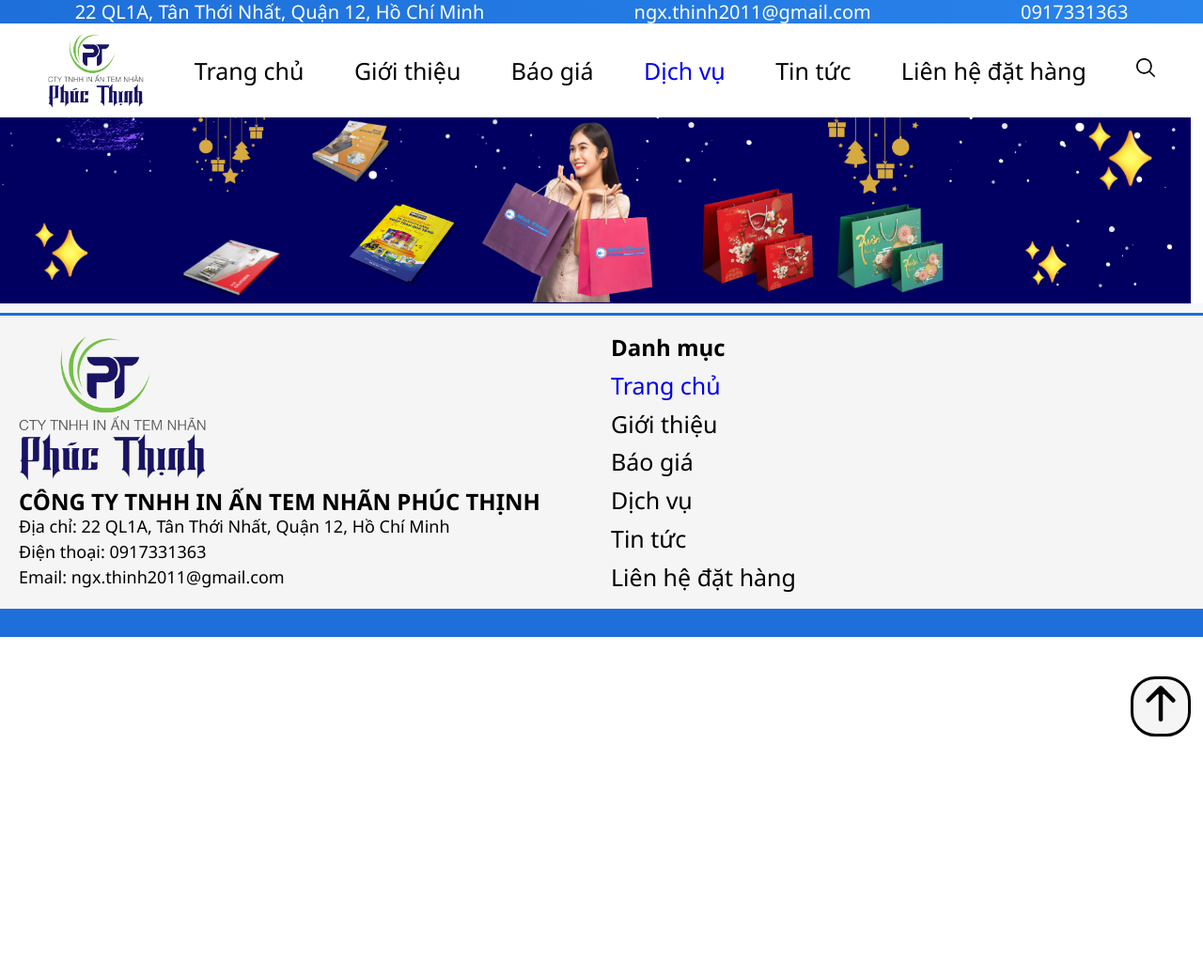
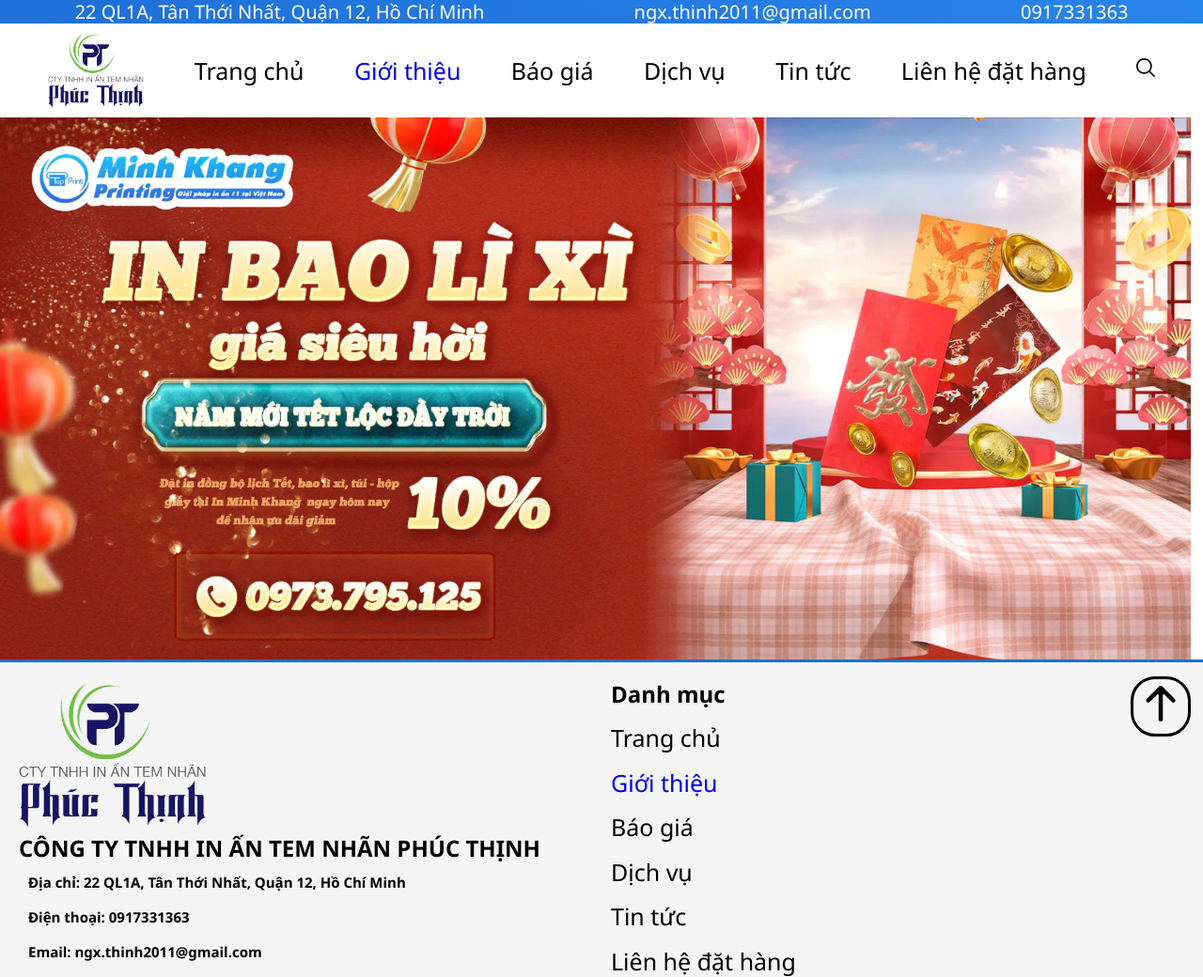
Before and after one commit to nguyenquocthaihao2022-dev/In-An-Phuc-Thinh, a plain HTML site: page gioi_thieu.html in a window 1280 px wide. Shown: the top 1040 px of the page at 94% size. Before the commit the page ends 800 px from the top, so only its background shows below. Drawn offline with Linux system fonts and the light colour scheme.

Commit message:
lưu tên và số điện thoại lên localstorage khi liên hệ, sửa lỗi hiển thị nhỏ, thêm trang giới thiệu

```diff
--- a/Scripts/lien_he_dat_hang.js
+++ b/Scripts/lien_he_dat_hang.js
@@ -3,8 +3,9 @@
     document.getElementById("name_input").value = JSON.parse(localStorage.getItem("name"));
     document.getElementById("phone_number_input").value = JSON.parse(localStorage.getItem("phone_number"));
 }
-contact.addEventListener("submit", function(event) {
+contact.addEventListener("click", function(event) {
     event.preventDefault();
+    console.log("yes")
     let name = document.getElementById("name_input").value;
     let phone_number = document.getElementById("phone_number_input").value;
     localStorage.setItem("name", JSON.stringify(name));
--- a/dich_vu.html
+++ b/gioi_thieu.html
@@ -5,7 +5,7 @@
     <meta charset="UTF-8">
     <meta name="viewport" content="width=device-width, initial-scale=1.0">
     <link rel="stylesheet" href="styles/giao_dien_chung.css">
-    <link rel="stylesheet" href="styles/bao_gia_dich_vu_tin_tuc.css">
+    <link rel="stylesheet" href="styles/main_style.css">
     <title>Document</title>
 </head>
 
@@ -20,18 +20,14 @@
     <nav>
         <img src="Assets/icons/Logo Phuc Thinh.png" alt="" class="logo">
         <a href="index.html" class="nav_btn">Trang chủ</a>
-        <a href="gioi_thieu.html" class="nav_btn">Giới thiệu</a>
+        <a href="gioi_thieu.html" class="nav_btn" id="cur_site">Giới thiệu</a>
         <a href="bao_gia.html" class="nav_btn">Báo giá</a>
-        <a href="dich_vu.html" class="nav_btn" id="cur_site">Dịch vụ</a>
+        <a href="dich_vu.html" class="nav_btn">Dịch vụ</a>
         <a href="tin_tuc.html" class="nav_btn">Tin tức</a>
         <a href="lien_he_dat_hang.html" class="nav_btn">Liên hệ đặt hàng</a>
         <a href="" class="search_btn"><img src="Assets/images/search.png" alt=""></a>
     </nav>
-    <img style="width: 99vw;" src="Assets/images/banner/124.png" alt="">
-    <div class="main_content">
-        <div class="content_box">
-        </div>
-    </div>
+    <img style="width: 99vw;" src="Assets/images/banner/banner-in-bao-li-xi-tet.webp" alt="">
     <footer>
         <div class="thong_tin">
             <img src="Assets/icons/Logo Phuc Thinh.png" alt="" style="width: 200px;">
@@ -42,8 +38,8 @@
         </div>
         <div class="danh_muc">
             <h2>Danh mục</h2>
-            <a href="index.html" class="nav_btn" id="cur_site">Trang chủ</a>
-            <a href="gioi_thieu.html" class="nav_btn">Giới thiệu</a>
+            <a href="index.html" class="nav_btn">Trang chủ</a>
+            <a href="gioi_thieu.html" class="nav_btn" id="cur_site">Giới thiệu</a>
             <a href="bao_gia.html" class="nav_btn">Báo giá</a>
             <a href="dich_vu.html" class="nav_btn">Dịch vụ</a>
             <a href="tin_tuc.html" class="nav_btn">Tin tức</a>
@@ -51,5 +47,4 @@
         </div>
     </footer>
 </body>
-
 </html>
```
Also changed, not shown: bao_gia.html (+2 -2 lines), lien_he_dat_hang.html (+3 -3 lines), tin_tuc.html (+2 -2 lines), to_roi_karaoke.html (+1 -1 lines).
